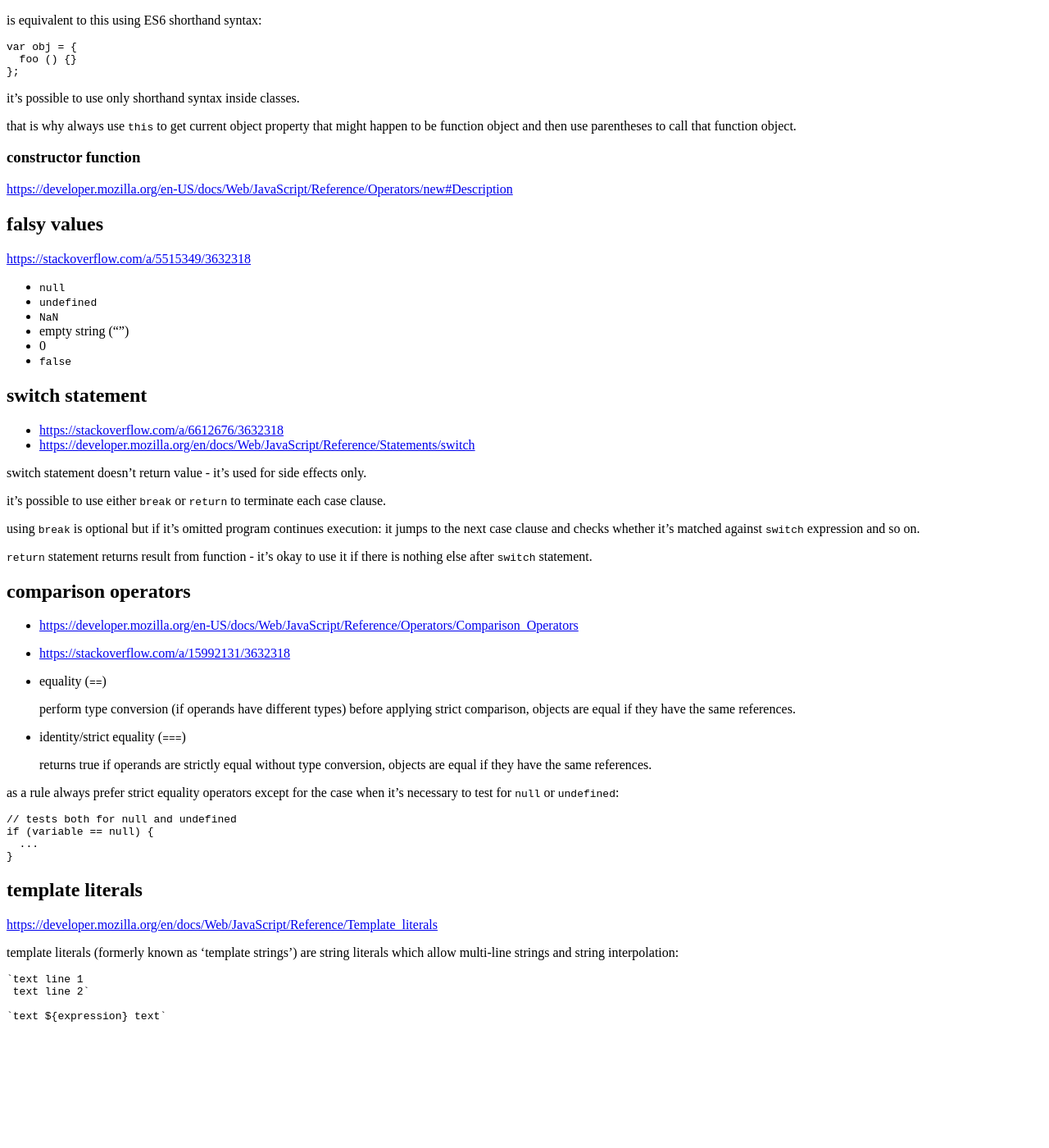
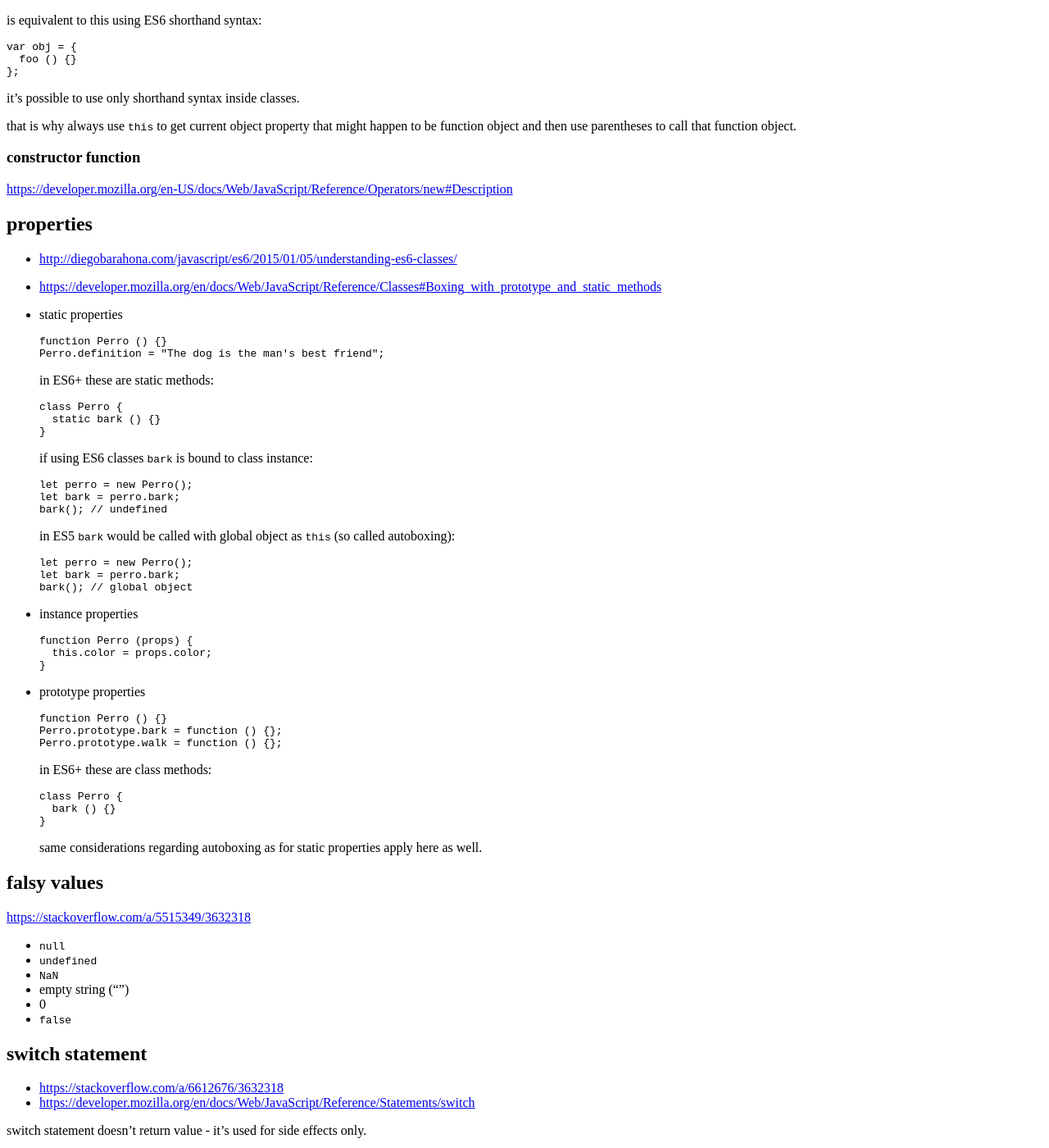
Before and after one commit to tap349/tap349.github.io, a Jekyll site: the page built from _posts/2017-05-30-javascript.md, in a window 1280 px wide and 1400 px high, scrolled down 480 px. Shown: the whole window at 82% size. Built offline with Jekyll 4.4.1, drawn with Linux system fonts in a browser that asks for light colours; before the commit the page ends 1740 px from its top, so only the background shows below that.

Commit message:
update 2017-06-28_12:27:17

````diff
--- a/_posts/2017-05-30-javascript.md
+++ b/_posts/2017-05-30-javascript.md
@@ -41,6 +41,70 @@ to be function object and then use parentheses to call that function object.
 ### constructor function
 
 <https://developer.mozilla.org/en-US/docs/Web/JavaScript/Reference/Operators/new#Description>
+
+## properties
+
+- <http://diegobarahona.com/javascript/es6/2015/01/05/understanding-es6-classes/>
+- <https://developer.mozilla.org/en/docs/Web/JavaScript/Reference/Classes#Boxing_with_prototype_and_static_methods>
+
+- static properties
+
+  ```javascript
+  function Perro () {}
+  Perro.definition = "The dog is the man's best friend";
+  ```
+
+  in ES6+ these are static methods:
+
+  ```javascript
+  class Perro {
+    static bark () {}
+  }
+  ```
+
+  if using ES6 classes `bark` is bound to class instance:
+
+  ```javascript
+  let perro = new Perro();
+  let bark = perro.bark;
+  bark(); // undefined
+  ```
+
+  in ES5 `bark` would be called with global object as `this`
+  (so called autoboxing):
+
+  ```javascript
+  let perro = new Perro();
+  let bark = perro.bark;
+  bark(); // global object
+  ```
+
+- instance properties
+
+  ```javascript
+  function Perro (props) {
+    this.color = props.color;
+  }
+  ```
+
+- prototype properties
+
+  ```javascript
+  function Perro () {}
+  Perro.prototype.bark = function () {};
+  Perro.prototype.walk = function () {};
+  ```
+
+  in ES6+ these are class methods:
+
+  ```javascript
+  class Perro {
+    bark () {}
+  }
+  ```
+
+  same considerations regarding autoboxing as for static properties
+  apply here as well.
 
 ## falsy values
 
````
Also changed, not shown: _posts/2017-06-02-javascript-es6+.md (+2 -2 lines).
